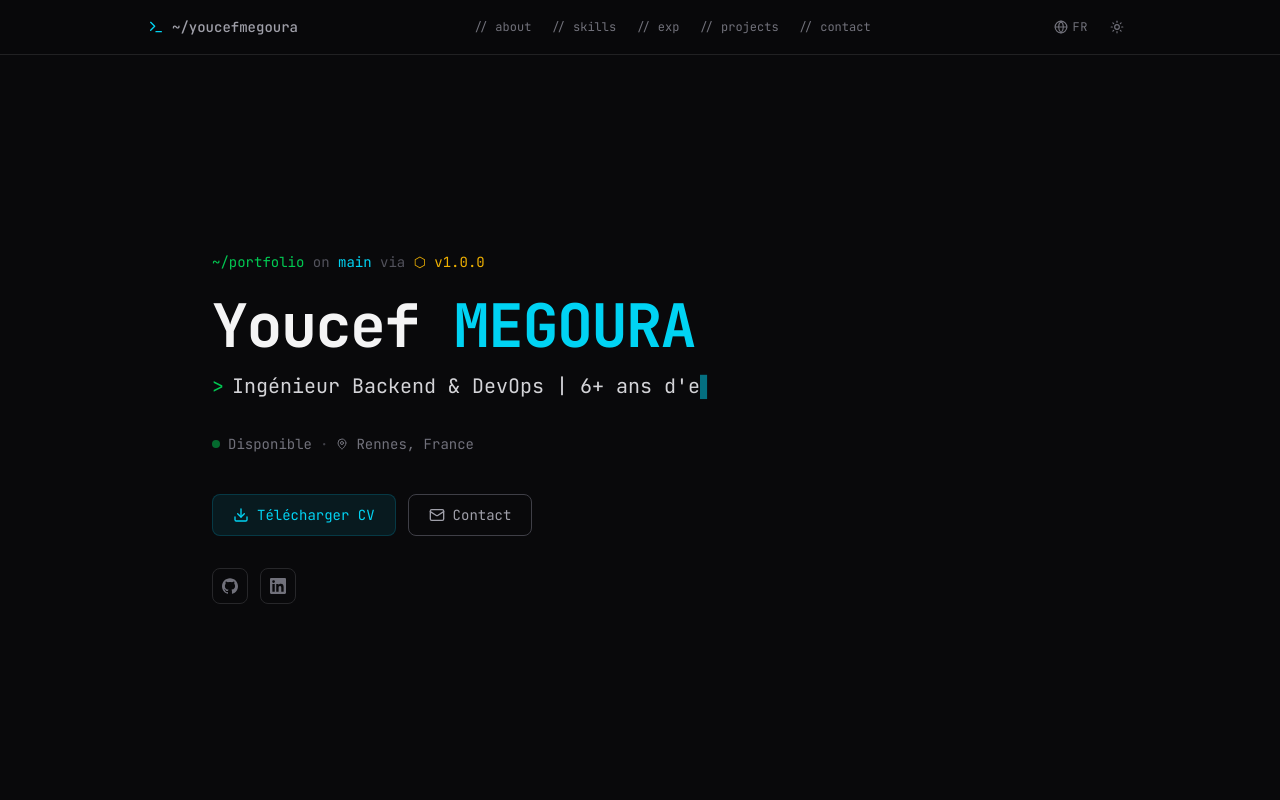
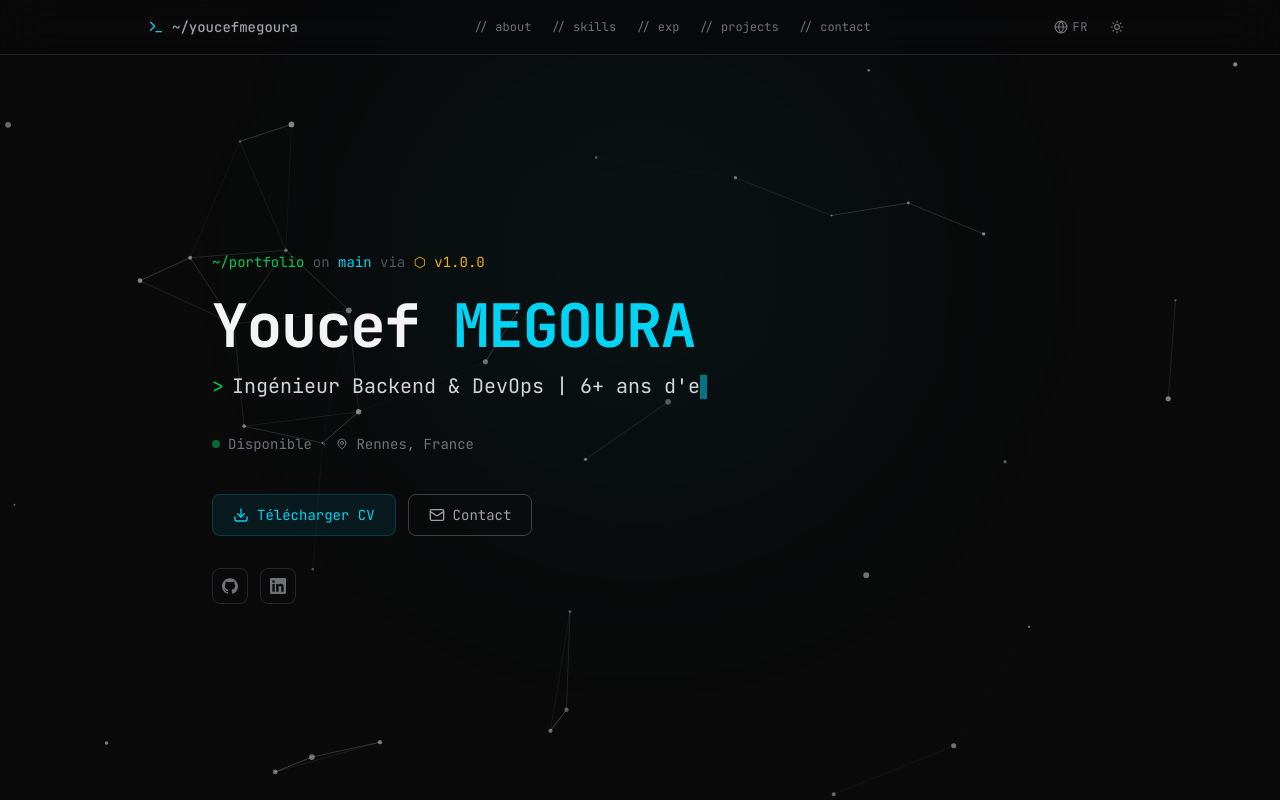
Before and after one commit to youcefmegoura/youcefmegoura.online, a Next.js app: page / in a window 1280 px wide. Shown: the top 800 px of the page. Built offline with nearby package versions, Linux system fonts and the light colour scheme.

Commit message:
feat: replace dot grid background with interactive particle animation

```diff
--- a/package.json
+++ b/package.json
@@ -9,6 +9,8 @@
     "lint": "next lint"
   },
   "dependencies": {
+    "@tsparticles/react": "^3.0.0",
+    "@tsparticles/slim": "^3.9.1",
     "framer-motion": "^12.38.0",
     "js-yaml": "^4.1.1",
     "lucide-react": "^1.7.0",
--- a/src/components/v3/Page.tsx
+++ b/src/components/v3/Page.tsx
@@ -5,8 +5,8 @@ import dynamic from 'next/dynamic';
 import { useI18n } from '@/lib/i18n';
 import { useTheme } from '@/lib/theme';
 import type { SiteData } from '@/lib/types';
-import { DotGrid } from './shared';
 import { Navbar } from './Navbar';
+import { ParticleBackground } from './ParticleBackground';
 import { Hero } from './Hero';
 import { About } from './About';
 import { Skills } from './Skills';
@@ -110,8 +110,8 @@ export function Page({ data }: { data: SiteData }) {
   }, []);
 
   return (
-    <div className="min-h-screen bg-white dark:bg-zinc-950 font-mono text-zinc-900 dark:text-zinc-100 selection:bg-cyan-500/30">
-      <DotGrid />
+    <div className="min-h-screen font-mono text-zinc-900 dark:text-zinc-100 selection:bg-cyan-500/30">
+      <ParticleBackground />
 
       <Navbar
         locale={locale}
--- /dev/null
+++ b/src/components/v3/ParticleBackground.tsx
@@ -0,0 +1,119 @@
+'use client';
+
+import { useCallback, useEffect, useMemo, useRef, useState } from 'react';
+import Particles, { initParticlesEngine } from '@tsparticles/react';
+import { loadSlim } from '@tsparticles/slim';
+import { useTheme } from '@/lib/theme';
+import type { Container, ISourceOptions } from '@tsparticles/engine';
+
+export function ParticleBackground() {
+  const { theme } = useTheme();
+  const [ready, setReady] = useState(false);
+  const containerRef = useRef<Container | null>(null);
+  const wrapperRef = useRef<HTMLDivElement>(null);
+
+  useEffect(() => {
+    initParticlesEngine(async (engine) => {
+      await loadSlim(engine);
+    }).then(() => setReady(true));
+  }, []);
+
+  // Parallax scroll: shift particles on scroll for a depth effect
+  useEffect(() => {
+    let ticking = false;
+    const handleScroll = () => {
+      if (!ticking) {
+        requestAnimationFrame(() => {
+          if (wrapperRef.current) {
+            const y = window.scrollY * 0.3;
+            wrapperRef.current.style.transform = `translateY(${y}px)`;
+          }
+          ticking = false;
+        });
+        ticking = true;
+      }
+    };
+    window.addEventListener('scroll', handleScroll, { passive: true });
+    return () => window.removeEventListener('scroll', handleScroll);
+  }, []);
+
+  const handleLoaded = useCallback(async (container?: Container) => {
+    containerRef.current = container ?? null;
+  }, []);
+
+  const options: ISourceOptions = useMemo(() => {
+    const isDark = theme === 'dark';
+    const particleColor = isDark ? '#ffffff' : '#3f3f46';
+    const linkColor = isDark ? '#a1a1aa' : '#71717a';
+
+    return {
+      fullScreen: false,
+      fpsLimit: 60,
+      particles: {
+        number: {
+          value: 80,
+          density: {
+            enable: true,
+          },
+        },
+        color: {
+          value: particleColor,
+        },
+        shape: {
+          type: 'circle',
+        },
+        opacity: {
+          value: { min: 0.3, max: 0.5 },
+        },
+        size: {
+          value: { min: 1, max: 3 },
+        },
+        links: {
+          enable: true,
+          distance: 150,
+          color: linkColor,
+          opacity: isDark ? 0.25 : 0.2,
+          width: 1,
+        },
+        move: {
+          enable: true,
+          speed: 0.8,
+          direction: 'none' as const,
+          random: true,
+          straight: false,
+          outModes: {
+            default: 'out' as const,
+          },
+        },
+      },
+      interactivity: {
+        events: {
+          onHover: {
+            enable: true,
+            mode: 'repulse',
+          },
+        },
+        modes: {
+          repulse: {
+            distance: 120,
+            duration: 0.4,
+          },
+        },
+      },
+      detectRetina: true,
+    };
+  }, [theme]);
+
+  if (!ready) return null;
+
+  return (
+    <div ref={wrapperRef} className="pointer-events-none fixed inset-0 z-0 will-change-transform">
+      <Particles
+        id="tsparticles"
+        options={options}
+        particlesLoaded={handleLoaded}
+        className="h-full w-full"
+      />
+    </div>
+  );
+}
--- a/src/components/v3/shared.tsx
+++ b/src/components/v3/shared.tsx
@@ -54,30 +54,6 @@ export function Reveal({
   );
 }
 
-/* ─── dot grid background ─── */
-export function DotGrid() {
-  return (
-    <div
-      className="pointer-events-none fixed inset-0 -z-10 opacity-[0.05] dark:opacity-[0.03]"
-      aria-hidden="true"
-    >
-      <svg width="100%" height="100%">
-        <defs>
-          <pattern
-            id="dot-grid"
-            width="24"
-            height="24"
-            patternUnits="userSpaceOnUse"
-          >
-            <circle cx="1" cy="1" r="1" fill="currentColor" />
-          </pattern>
-        </defs>
-        <rect width="100%" height="100%" fill="url(#dot-grid)" />
-      </svg>
-    </div>
-  );
-}
-
 /* ─── terminal section header ─── */
 export function TerminalHeader({
   command,
```
Also changed, not shown: 1 other file (tests, documents, lock files or other folders).
